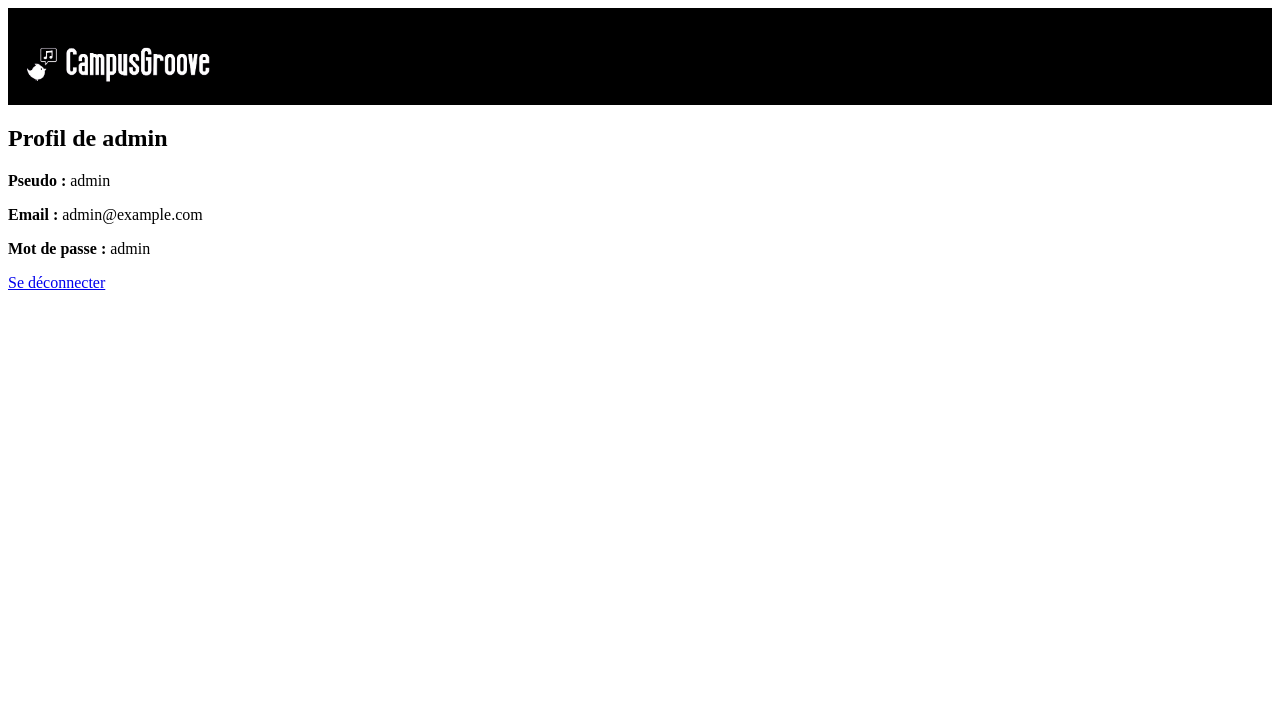
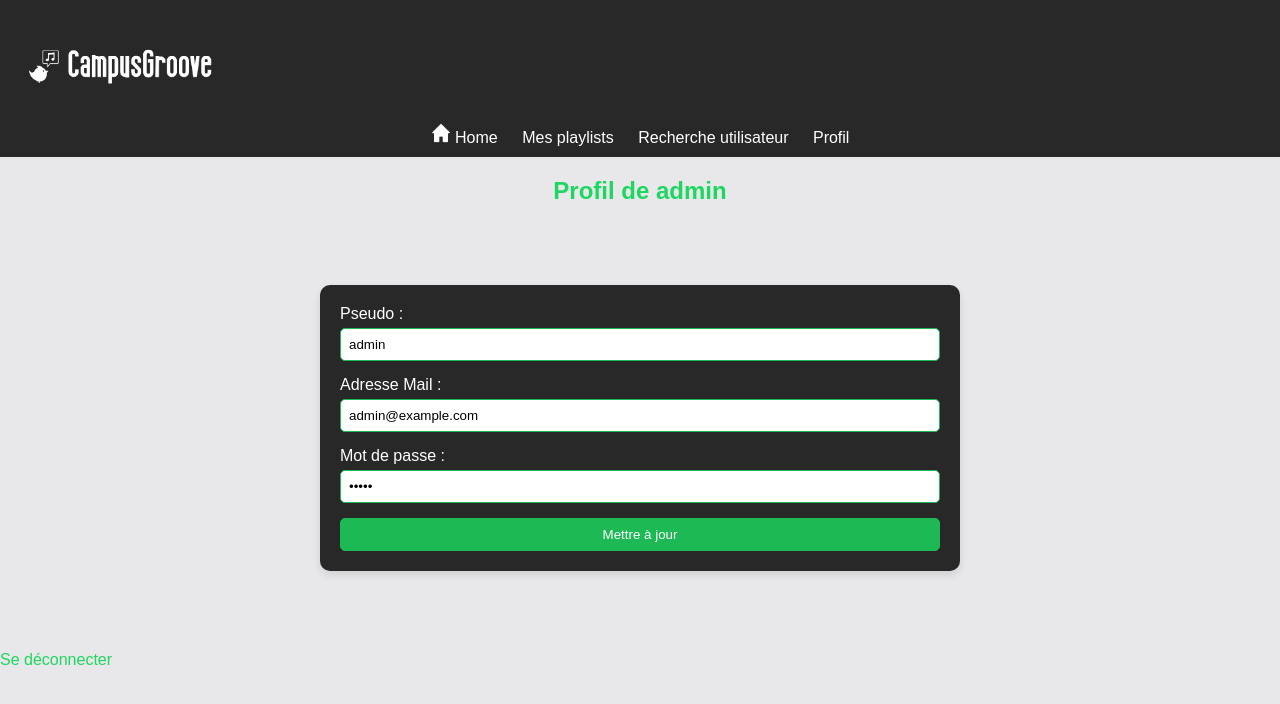
Before and after one commit to stevenMarmion/sae-web-php, a PHP site: page /App/Views/Profil/UserProfil.php in a window 1280 px wide. Shown: the top 704 px of the page. Run offline with PHP 8.4, Linux system fonts and the light colour scheme; the visitor is signed in with stand-in values (Sample User, id 1); data comes from the database, SQL or seed files in the repository; both versions use the stored data as it was after the commit.

Commit message:
ajout de la modification de profil

```diff
--- a/App/Views/Layout/Home/NavGenerique.php
+++ b/App/Views/Layout/Home/NavGenerique.php
@@ -14,7 +14,7 @@
         </a>
         <a href="#">Mes playlists</a>
         <a href="#">Recherche utilisateur</a>
-        <a href="#">Profil</a>
+        <a href="/App/Views/Profil/UserProfil.php">Profil</a>
     </div>
 </body>
 </html>
--- a/App/Views/Profil/UserProfil.php
+++ b/App/Views/Profil/UserProfil.php
@@ -7,9 +7,15 @@ require_once __DIR__ . '/../../Autoloader/autoloader.php';
 
 use \App\Autoloader\Autoloader;
 use App\Models\EntityOperations\CrudUser;
+use App\Models\EntityOperations\CrudFavoris;
 use Database\DatabaseConnection\ConnexionBDD;
+use App\Models\User;
 
 Autoloader::register();
+
+$db = new ConnexionBDD();
+$crudUser = new CrudUser($db::obtenir_connexion());
+$crudFavoris = new CrudFavoris($db::obtenir_connexion());
 
 session_start();
 
@@ -17,6 +23,21 @@ session_start();
 if (!isset($_SESSION['id'])) {
     header("Location: /login.php"); // Rediriger vers la page de connexion si l'utilisateur n'est pas connecté
     exit();
+}
+$userId = intval($_SESSION["id"]) ?? null;
+if (!empty($userId)) {
+    $currentUser = $crudUser->obtenirUtilisateurParId($userId);
+    $allUsersObject = [];
+    $isAdmin = $currentUser["isAdmin"] == "1" ? true : false;
+    $currentUser = new User($currentUser["idU"],$currentUser["pseudo"],$currentUser["mdp"],$currentUser["adresseMail"],$isAdmin,[]);
+    $allFavoris = $crudFavoris->obtenirFavorisParUtilisateur($currentUser->getId());
+
+    foreach ($allFavoris as $favori) {
+        $currentFavori = new Favori($favori["idU"], $favori["idAl"]);
+        $currentAlbum = $crudAlbum->obtenirAlbumParId($currentFavori->getIdAlbum());
+        $currentUser->ajouterFavori($currentAlbum["id"]);
+    }
+    $allUsersObject[] = $currentUser;
 }
 
 $idCurrentUser = $_SESSION['id'];
@@ -40,16 +61,33 @@ $userDatas = $crudUser->obtenirUtilisateurParId($idCurrentUser);
     <?php
         include __DIR__ . '/../Layout/Auth/NavBar.php'; // Inclure le menu de navigation
     ?>
+    <?php
+        include __DIR__ . '/../Layout/Home/NavGenerique.php';
+    ?>
 
     <h2>Profil de <?= $userDatas['pseudo'] ?></h2>
+    <section>
+        <form action="/App/Controllers/Profil/UserUpdateController.php" method="post">
+            <input type="hidden" name="user_id" value="<?= $currentUser->getId() ?>">
+            <input type="hidden" name="mdp" value="<?= $currentUser->getMdp() ?>">
 
-    <div class="profile-info">
-        <p><strong>Pseudo :</strong> <?= $userDatas['pseudo'] ?></p>
-        <p><strong>Email :</strong> <?=  $userDatas['adresseMail'] ?></p>
-        <p><strong>Mot de passe :</strong> <?= $userDatas['mdp']?></p>
+            <div class="form-group">
+                <label for="pseudo">Pseudo :</label>
+                <input type="text" id="pseudo" name="pseudo" value="<?= $currentUser->getPseudo() ?>" required>
+            </div>
 
-    </div>
+            <div class="form-group">
+                <label for="adresseMail">Adresse Mail :</label>
+                <input type="email" id="adresseMail" name="adresseMail" value="<?= $currentUser->getMail() ?>" required>
+            </div>
 
+            <div class="form-group">
+                <label for="mdp">Mot de passe :</label>
+                <input type="password" id="mdp" name="mdp" value="<?= $currentUser->getMdp() ?>" required>
+            </div>
+            <input type="submit" value="Mettre à jour">
+        </form>
+    </section>
     <a href="/App/Views/Auth/UserLogin.php">Se déconnecter</a>
 
 </body>
--- a/Public/Css/Profil/profile-style.css
+++ b/Public/Css/Profil/profile-style.css
@@ -1,3 +1,99 @@
-nav{
-    background-color: black;
+body {
+    background-color: #e8e8ea;
+    color: #282828;
+    font-family: 'Arial', sans-serif;
+    margin: 0;
 }
+.nav {
+    background-color: #282828;
+    padding: 10px;
+    text-align: center;
+}
+
+nav {
+    display: flex;
+    justify-content: space-between;
+    align-items: center;
+    background-color: #282828;
+    padding: 10px;
+}
+
+h2 {
+    text-align: center;
+    color: #1ed760;
+}
+
+
+p {
+    text-align: center;
+    color: #1ed760;
+}
+
+a {
+    text-decoration: none;
+    color: #1ed760;
+
+}
+
+.profile-info {
+    background-color: #282828;
+    padding: 20px;
+    margin: auto;
+    border-radius: 10px;
+    box-shadow: 0 4px 8px rgba(0, 0, 0, 0.1);
+    max-width: 400px;
+    width: 100%;
+
+}
+
+.form-group {
+    display: flex;
+    flex-direction: column;
+}
+
+form {
+    display: flex;
+    flex-direction: column;
+    gap: 15px;
+}
+
+label {
+    color: #fff;
+    margin-bottom: 5px;
+}
+
+input {
+    padding: 8px;
+    border: 1px solid #1DB954;
+    border-radius: 5px;
+}
+
+input[type="submit"] {
+    background-color: #1DB954;
+    color: #fff;
+    cursor: pointer;
+}
+
+.custom-update-submit-button {
+    background-image: url('/Public/Icons/pen.png');
+    background-size: cover;
+    width: 18px;
+    height: 18px;
+    background-repeat: no-repeat;
+    border: none;
+    cursor: pointer;
+    text-indent: -9999px;
+    background-color: transparent;
+}
+
+
+section {
+    background-color: #282828;
+    border-radius: 10px;
+    box-shadow: 0 4px 8px rgba(0, 0, 0, 0.1);
+    margin-top: 20px;
+    max-width: 600px;
+    padding: 20px;
+    width: 100%;
+    margin: 10vh auto;
+}
```
Also changed, not shown: App/Controllers/Profil/UserUpdateController.php (added, +38 -0 lines), App/Controllers/profil/UserUpdateController.php (deleted), Database/DatabaseScripts/BDD_ALBUM.sqlite3.
